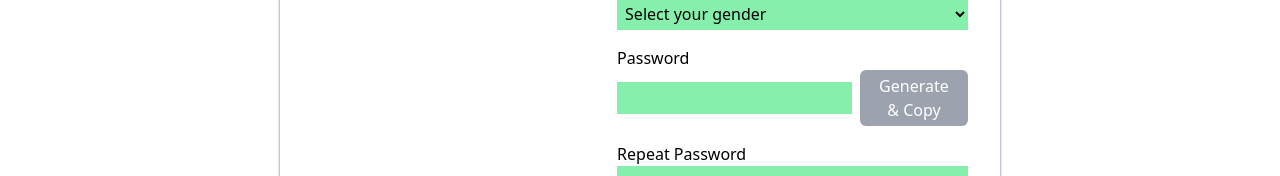
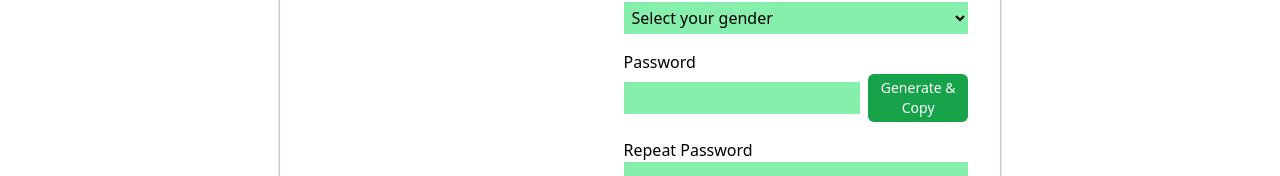
Before and after one commit to Topher254/scrabble, a React (Vite) app: page /signout in a window 1280 px wide. Shown: the part 475-651 px from the top of the page. Built offline with nearby package versions, Linux system fonts and the light colour scheme.

Commit message:
generate

```diff
--- a/src/Pages/SignUp.jsx
+++ b/src/Pages/SignUp.jsx
@@ -146,7 +146,7 @@ const SignUp = () => {
                   minLength="6"
                   required
                 />
-                <button type="button" onClick={generateAndCopyPassword} className="ml-2 bg-gray-400 px-3 py-1 rounded-md text-white">Generate & Copy</button>
+                <button type="button" onClick={generateAndCopyPassword} className="ml-2 bg-green-600 px-3 py-1 rounded-md text-white text-sm flex">Generate & Copy</button>
               </div>
               {passwordError && <div className='text-red-600'>{passwordError}</div>}
             </div>
```
